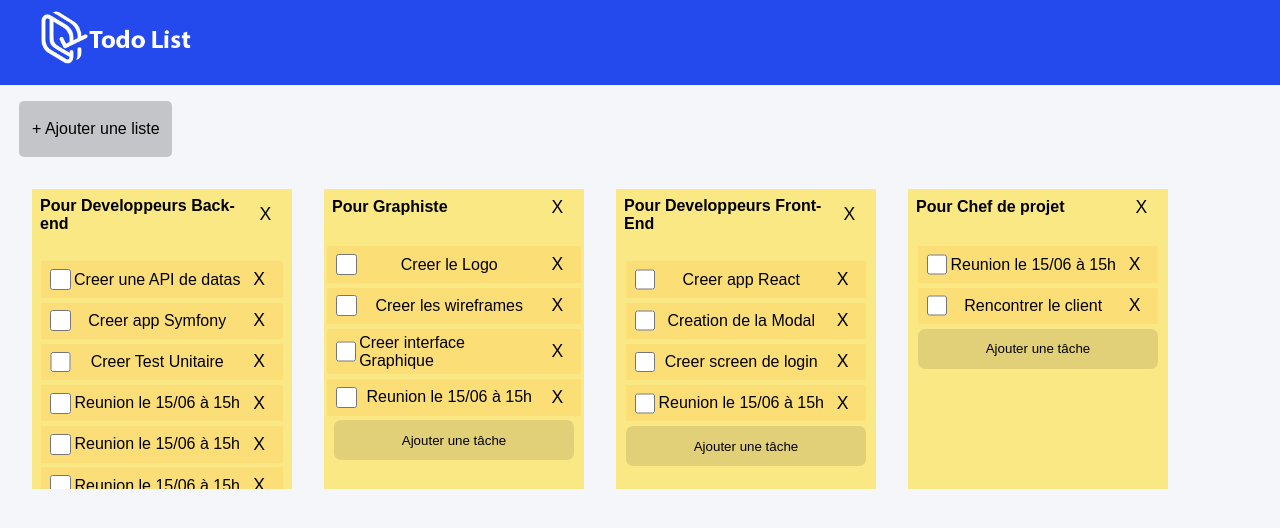
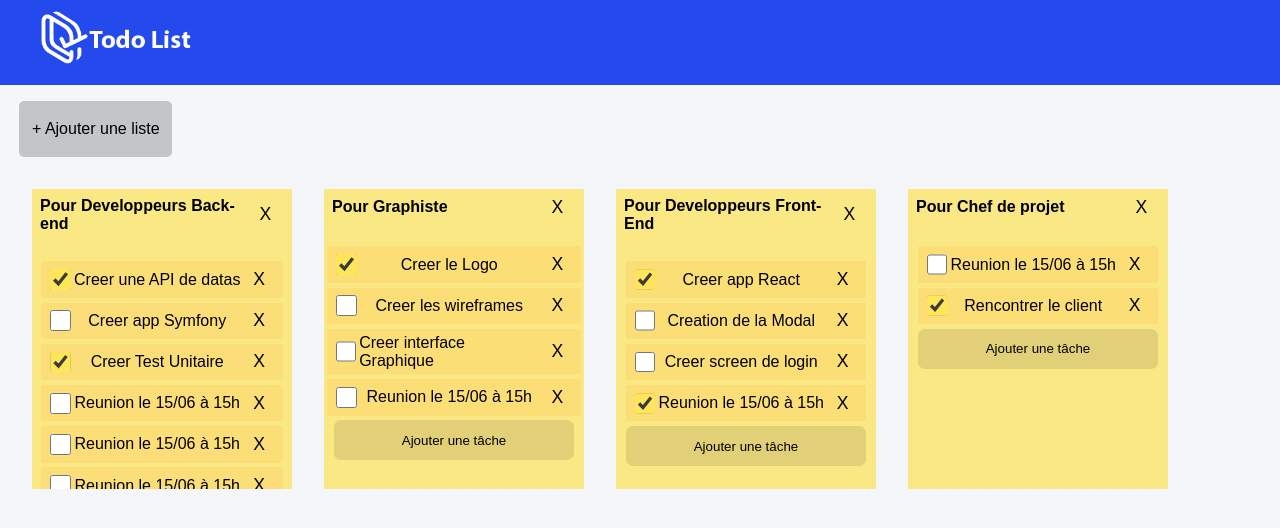
Before and after one commit to ThomasBrossier/TodoList-ReactJS, a React (Create React App) app: page / in a window 1280 px wide. Shown: the top 528 px of the page. Built offline with nearby package versions, Linux system fonts and the light colour scheme.

Commit message:
Add Ckecking Task Functionnality , connected to store

```diff
--- a/src/App.js
+++ b/src/App.js
@@ -2,13 +2,9 @@ import style from  './app.module.scss';
 import "./utils/_variables.scss";
 import Header from './components/header/Header';
 import Main from './views/Main';
-import { useSelector } from 'react-redux';
 
 function App() {
-  const currentList = useSelector(state=> state.currentList);
-  if(currentList){
 
-  }
   return (
     <div className={style.App}>
       <Header/>
--- a/src/components/Todo/Todo.jsx
+++ b/src/components/Todo/Todo.jsx
@@ -2,18 +2,28 @@ import React from 'react'
 import { useDispatch } from 'react-redux';
 import DeleteButton from '../buttons/DeleteButton';
 import style from "./todo.module.scss";
-import { removeTask } from '../../feature/todoList.slice';
+import { removeTask, toggleTask } from '../../feature/todoList.slice';
+import { useSelector } from 'react-redux';
+
 
 const Todo = ({idTask,idList, title, done}) => {
   const dispatch = useDispatch();
+  const isTaskDone = useSelector(state=>{
+    const indexList = state.lists.findIndex((list)=> list.id === idList)
+    const indexTask = state.lists[indexList].tasks.findIndex((task)=> task.id === idTask)
+    return state.lists[indexList].tasks[indexTask].done
+  })
   const removeCurrentTask = (e) => {
     e.stopPropagation();
     const payload = {idList,idTask}
     dispatch(removeTask(payload))
   }
+  const toggleCurrentTask = (e)=>{
+    dispatch(toggleTask({idList,idTask}));
+  }
   return (
     <li className={style.todoTask}>
-        <input className={style.checkTodo} type="checkbox"  onClick={(e)=>e.stopPropagation()} />
+        <input className={style.checkTodo} type="checkbox"  checked={isTaskDone}  onChange={e=>toggleCurrentTask(e)} />
         {/* checked={done? true:false} */}
         <span>{title}</span>
         <DeleteButton typeToDelete="task" idList={idList} idTask={idTask} action={(e)=>removeCurrentTask(e)}/>
--- a/src/fakedata.js
+++ b/src/fakedata.js
@@ -1,86 +1,86 @@
 export const datas = {
     lists : [
         {
-            id : 1,
+            id : Math.floor(Math.random()*1000),
             title : "Pour Developpeurs Back-end",
             tasks : [{
-                id:1,
+                id: Math.floor(Math.random()*1000000),
                 title:"Creer une API de datas",
                 done : true
             },{
-                id:2,
+                id: Math.floor(Math.random()*1000000),
                 title:"Creer app Symfony",
                 done : false
             },{
-                id:3,
+                id: Math.floor(Math.random()*1000000),
                 title:"Creer Test Unitaire",
                 done : true
             },{
-                id:4,
+                id: Math.floor(Math.random()*1000000),
                 title:"Reunion le 15/06 à 15h",
                 done : false
             },{
-                id:5,
+                id: Math.floor(Math.random()*1000000),
                 title:"Reunion le 15/06 à 15h",
                 done : false
             },{
-                id:6,
+                id: Math.floor(Math.random()*1000000),
                 title:"Reunion le 15/06 à 15h",
                 done : false
             },{
-                id:7,
+                id: Math.floor(Math.random()*1000000),
                 title:"Reunion le 15/06 à 15h",
                 done : false
             }],
         },{
-            id : 2,
+            id :  Math.floor(Math.random()*1000),
             title : "Pour Graphiste",
             tasks : [{
-                id:1,
+                id: Math.floor(Math.random()*1000000),
                 title:"Creer le Logo",
                 done : true
             },{
-                id:2,
+                id: Math.floor(Math.random()*1000000),
                 title:"Creer les wireframes",
                 done : false
             },{
-                id:3,
+                id: Math.floor(Math.random()*1000000),
                 title:"Creer interface Graphique",
                 done : false
             },{
-                id:4,
+                id: Math.floor(Math.random()*1000000),
                 title:"Reunion le 15/06 à 15h",
                 done : false
             }],
         },{
-            id : 3,
+            id :  Math.floor(Math.random()*1000),
             title : "Pour Developpeurs Front-End",
             tasks : [{
-                id:1,
+                id: Math.floor(Math.random()*1000000),
                 title:"Creer app React",
                 done : true
             },{
-                id:2,
+                id: Math.floor(Math.random()*1000000),
                 title:"Creation de la Modal",
                 done : false
             },{
-                id:3,
+                id: Math.floor(Math.random()*1000000),
                 title:"Creer screen de login",
                 done : false
             },{
-                id:4,
+                id: Math.floor(Math.random()*1000000),
                 title:"Reunion le 15/06 à 15h",
                 done : true
             }],
         },{
-            id : 4,
+            id :  Math.floor(Math.random()*1000),
             title : "Pour Chef de projet",
             tasks : [{
-                id:1,
+                id: Math.floor(Math.random()*1000000),
                 title:"Reunion le 15/06 à 15h ",
                 done : false
             },{
-                id:2,
+                id: Math.floor(Math.random()*1000000),
                 title:"Rencontrer le client",
                 done : true
             }],
--- a/src/feature/todoList.slice.js
+++ b/src/feature/todoList.slice.js
@@ -26,9 +26,14 @@ export const todoListSlice = createSlice({
         removeTask : (state,action)=>{
             const index = state.lists.findIndex((list)=> list.id === action.payload.idList)
             state.lists[index].tasks = state.lists[index].tasks.filter(task=> task.id !== action.payload.idTask)
+        },
+        toggleTask : (state, action)=>{
+            const indexList = state.lists.findIndex((list)=> list.id === action.payload.idList)
+            const indexTask = state.lists[indexList].tasks.findIndex((task => task.id === action.payload.idTask))
+            state.lists[indexList].tasks[indexTask].done = !state.lists[indexList].tasks[indexTask].done;
         }
     }
 })
 
-export const {callDatas,addList,removeList,incrementIdList,setCurrentList,addTask,removeTask} = todoListSlice.actions;
+export const {callDatas,addList,removeList,incrementIdList,setCurrentList,addTask,removeTask, toggleTask} = todoListSlice.actions;
 export default todoListSlice.reducer
```
